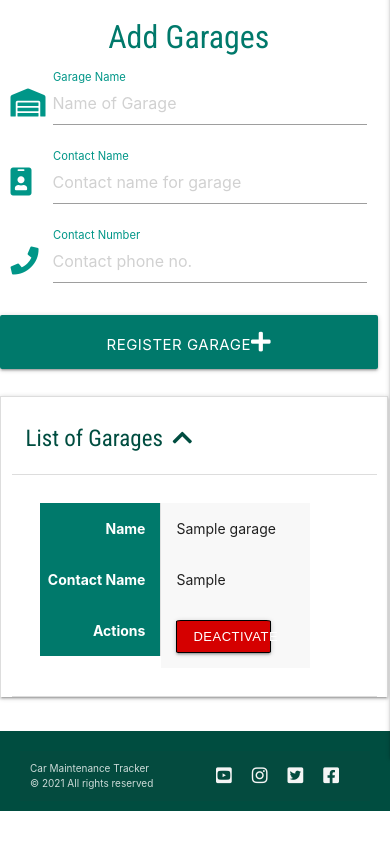
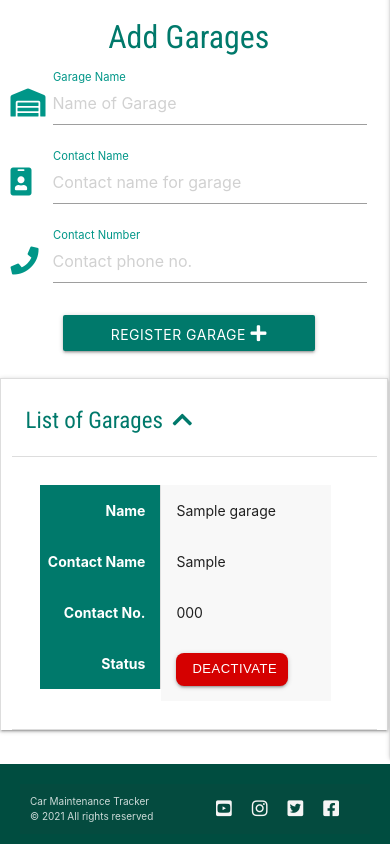
Before and after one commit to 31Amin/car_maintenance_tracker, a Flask app: page /add_garage in a window 390 px wide. Shown: the part 146-990 px from the top of the page. Before the commit the page ends 957 px from the top, so only its background shows below. Run offline with Flask 2, Linux system fonts and the light colour scheme; the visitor is signed in with stand-in values (Sample User, id 1); a database or web service that is not in the repository returns one stand-in record (values such as "Sample title"); some libraries are stand-ins or nearby versions.

Commit message:
updated buttons on all pages to have the same colour and sizing. Fixed all page text to have the same colour. Fixed spacing of buttons for mobile & table spacing and allignment. Fixed width issue on responcive table for mobiole view.

```diff
--- a/static/css/style.css
+++ b/static/css/style.css
@@ -49,13 +49,16 @@ main {
 }
 
 /* -_-_-_-_-_-_-_-_-_-_ Buttons _-_-_-_-_-_-_-_-_-_- */
+.btn:hover{
+    background-color: #004d40 !important;
+}
 .detailed_record_button{
     min-width: 80%;
     border-radius: 8px;
 }
 .edit_record_button{
-    max-width: 40%;
     border-radius: 8px;
+    min-width: 90% !important;
 }
 .tracker_button{
     border-radius: 8px;
@@ -65,6 +68,27 @@ main {
     margin-top: 5px;
     margin-bottom: 5px;
 }
+.green_buttom{
+    border-radius: 8px;
+    width: 80%;
+    color: white;
+}
+.green_buttom:hover{
+    background-color: #1b5e20 !important ;
+}
+.red_buttom{
+    border-radius: 8px;
+    width: 80%;
+    color: white;
+}
+.red_buttom:hover{
+    background-color: #e53935 !important ;
+}
+.confirmation_red_buttom:hover{
+    background-color: #e53935 !important ;
+}
+
+
 @media(min-width: 992px){
     .tracker_button{
         height: 30px;
@@ -152,12 +176,7 @@ main {
     text-decoration: none;
     font-size: 110%;
 }
-.act_deact_buttom{
-    width: 80%;
-    border: 1px solid black;
-    border-radius: 5%;
-    color: white;
-}
+
 /* -_-_-_-_-_-_-_-_-_-_ Manage Garages Page _-_-_-_-_-_-_-_-_-_- */
 
 @media screen and (max-width: 600px) {
@@ -175,6 +194,9 @@ main {
   .table td {
     white-space: nowrap;
   }
+}
+.responsive-table tr td{
+    min-width: 150px;
 }
 
 /* -_-_-_-_-_-_-_-_-_-_ Detailed Info Page _-_-_-_-_-_-_-_-_-_- */
--- a/templates/add_garage.html
+++ b/templates/add_garage.html
@@ -33,8 +33,8 @@
                     </div>
                 </div>
                 <div class="row">
-                    <button type="submit" class="col s12 m10 offset-m1 l6 offset-l3 btn-large teal darken-2">
-                        Register Garage<i class="fas fa-plus"></i>
+                    <button type="submit" class="col s8 offset-s2 m4 offset-m4 l4 offset-l4 btn teal darken-2">
+                        Register Garage <i class="fas fa-plus"></i>
                     </button>
                 </div>
             </form>
@@ -42,18 +42,18 @@
             <div class="row">
                     <ul class="collapsible col s12 m10 offset-m1 l6 offset-l3">
                         <li class="active">
-                            <div class="collapsible-header teal-text text-darken-4 center-align chevron">
+                            <div class="collapsible-header teal-text text-darken-2 center-align chevron">
                                 <h5>List of Garages <i class="fas fa-chevron-up chevron_icon"></i></h5>
                             </div>
                             <div class="collapsible-body">
 
-                                <table class="striped highlight responsive-table" >
+                                <table class="striped responsive-table" >
                                     <thead>
                                         <tr class="teal darken-2 center-align white-text">
                                             <th>Name</th>
                                             <th>Contact Name</th>
-                                            <th class="hide-on-small-only">Contact No.</th>
-                                            <th class="center-align">Actions</th>
+                                            <th >Contact No.</th>
+                                            <th class="center-align">Status</th>
                                         </tr>
                                     </thead>
                                     <body>
@@ -61,14 +61,14 @@
                                         <tr>
                                             <td >{{ garage.garage_name }}</td>
                                             <td>{{ garage.garage_contact }}</td>
-                                            <td class="hide-on-small-only">{{ garage.garage_phone }}</td>
+                                            <td >{{ garage.garage_phone }}</td>
                                             {% if garage.garage_status == "active" %}
                                                 <td class="center-align">
-                                                    <a href="{{ url_for('deactivate_garage', garage_id=garage._id) }}" class="btn-small red accent-4 act_deact_buttom">Deactivate</a>
+                                                    <a href="{{ url_for('deactivate_garage', garage_id=garage._id) }}" class="btn-small red accent-4 red_buttom">Deactivate</a>
                                                 </td>
                                             {% else %}
                                                <td class="center-align">
-                                                    <a href="{{ url_for('activate_garage', garage_id=garage._id) }}" class="btn-small green accent-4 act_deact_buttom">Activate</a>
+                                                    <a href="{{ url_for('activate_garage', garage_id=garage._id) }}" class="btn-small green accent-4 green_buttom">Activate</a>
                                                 </td>
                                             {% endif %}
                                         </tr>
--- a/templates/add_record.html
+++ b/templates/add_record.html
@@ -77,7 +77,7 @@
                 </div>
             </div>
             <div class="row">
-                <button type="Submit" class="col s12 m8 offset-m2 btn-large teal darken-2">
+                <button type="Submit" class="col s8 offset-s2 m4 offset-m4 l4 offset-l4 btn teal darken-2">
                      Add Record <i class="fas fa-plus"></i>
                 </button>
           </div>
--- a/templates/addcar.html
+++ b/templates/addcar.html
@@ -40,7 +40,7 @@
                     </div>
                 </div>
                 <div class="row">
-                    <button type="submit" class="col s12 m8 offset-m2 btn-large teal darken-2">
+                    <button type="submit" class="col s8 offset-s2 m4 offset-m4 l4 offset-l4 btn teal darken-2">
                         Register Car<i class="fas fa-car"></i>
                     </button>
                 </div>
--- a/templates/detailed_record.html
+++ b/templates/detailed_record.html
@@ -68,7 +68,7 @@
                                 <a href="{{ url_for('edit_record', record_id=record._id) }}" class="waves-effect teal darken-2 waves-light btn detailed_record_button">Edit</a>
                             </div>
                             <div class="col s4 m4 center-align">
-                                <button data-target="modal1" class="btn modal-trigger detailed_record_button red">Delete</button>
+                                <button data-target="modal1" class="btn modal-trigger detailed_record_button red red_buttom">Delete</button>
                             </div>
                     </div>
                     <!-- Confirm deletion modal -->
@@ -76,8 +76,8 @@
                         <div class="modal-content">
                         <h4 class="teal-text text-darken-4 center-align text-shadow">Confirm Deletion</h4>
                         <p>Are you sure you want to delete the record?</p>
-                          <a href="#!" class="modal-close btn red">No</a>
-                        <a href="{{ url_for('delete_record', record_id=record._id) }}" class="modal-close btn green">Yes</a>
+                          <a href="#!" class="modal-close btn red confirmation_red_buttom">No</a>
+                        <a href="{{ url_for('delete_record', record_id=record._id) }}" class="modal-close btn green teal darken-2">Yes</a>
                     </div>
                     </div>
                 </div>
--- a/templates/login.html
+++ b/templates/login.html
@@ -7,7 +7,7 @@
                 <div class="row">
                     <div class="col s12 m12">
                         <div class="input-field">
-                            <i class="far fa-user prefix teal-text text-darken-4"></i>
+                            <i class="far fa-user prefix teal-text text-darken-2"></i>
                             <input placeholder="Selected a username (min 5 / max 10 char)" id="username" name="username" type="text" minlength="5"
                             maxlength="10" pattern="^[a-zA-Z0-9]{5,15}$" class="validate" required>
                             <label for="username" class="teal-text darken-2">Username</label>
@@ -17,7 +17,7 @@
                 <div class="row">
                     <div class="col s12 m12">
                         <div class="input-field">
-                            <i class="fas fa-unlock-alt prefix teal-text text-darken-4"></i>
+                            <i class="fas fa-unlock-alt prefix teal-text text-darken-2"></i>
                             <input placeholder="Enter your password (min 8 / max 10 char)" id="password" name="password" type="password" minlength="8"
                             maxlength="15" pattern="^[a-zA-Z0-9]{5,15}$" class="validate" required>
                             <label for="password" class="teal-text darken-2">Password</label>
@@ -25,7 +25,7 @@
                     </div>
                 </div>
                 <div class="row">
-                    <button type="submit" class="col s8 m8 offset-m2 btn-large teal darken-4">
+                    <button type="submit" class="col s8 offset-s2 m4 offset-m4 l4 offset-l4 btn teal darken-2">
                         Login <i class="fas fa-sign-in-alt"></i>
                     </button>
                 </div>
--- a/templates/userprofile.html
+++ b/templates/userprofile.html
@@ -29,7 +29,7 @@
                     </ul>
                 </div>
             </div>
-            <div class="col s12 m6 offset-m3">
+            <div class="col s12 m10 offset-m1 l6 offset-l3">
                 <div class="card-panel center-align">
                     <h6 class="teal-text text-darken-2 center-align text-shadow">Assistance</h6>
                     <p>If you need any assistance or support with the application<br>
```
Also changed, not shown: templates/edit_record.html (+7 -6 lines), templates/register.html (+7 -7 lines), templates/tracker.html (+4 -4 lines).
